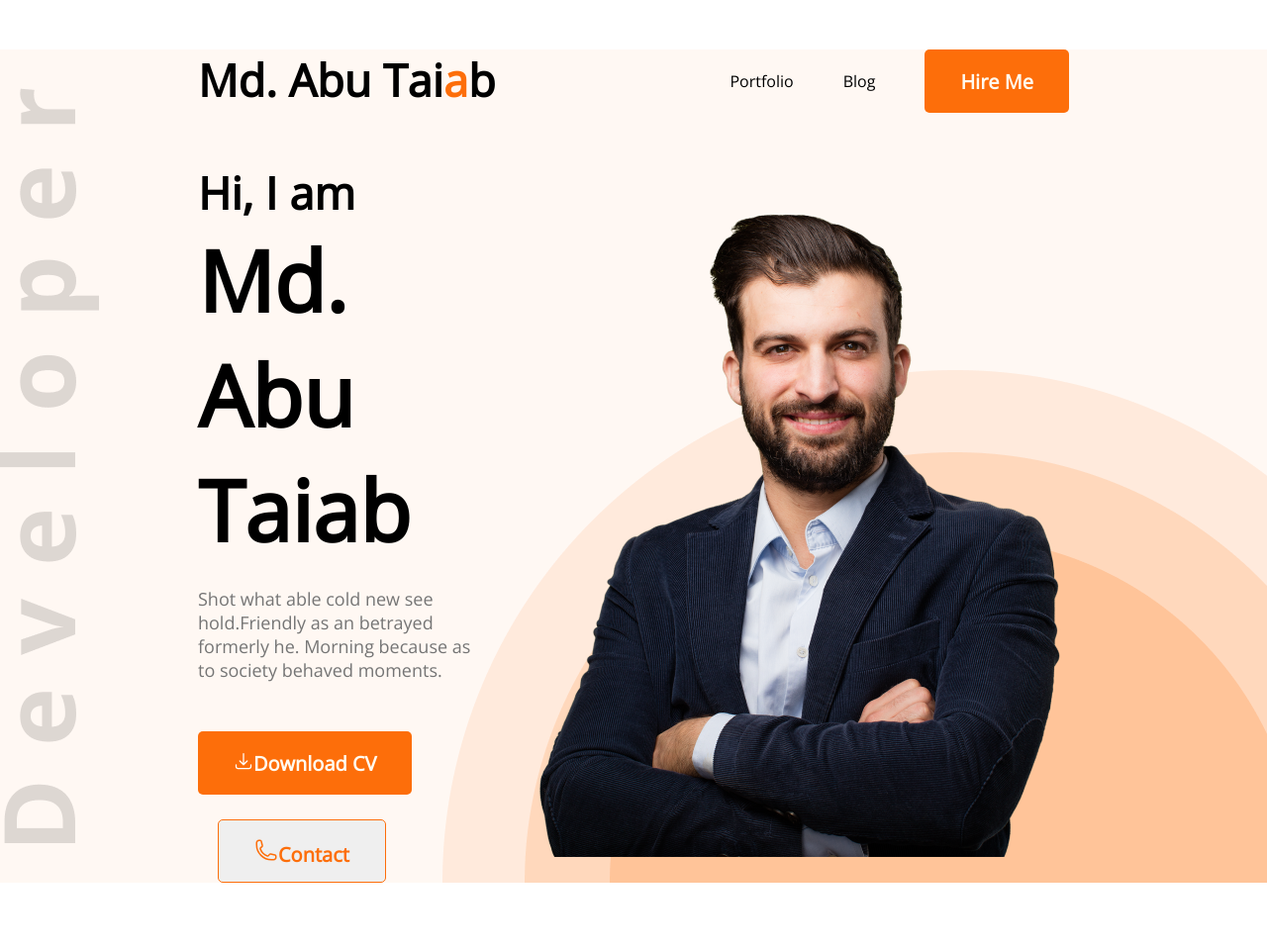
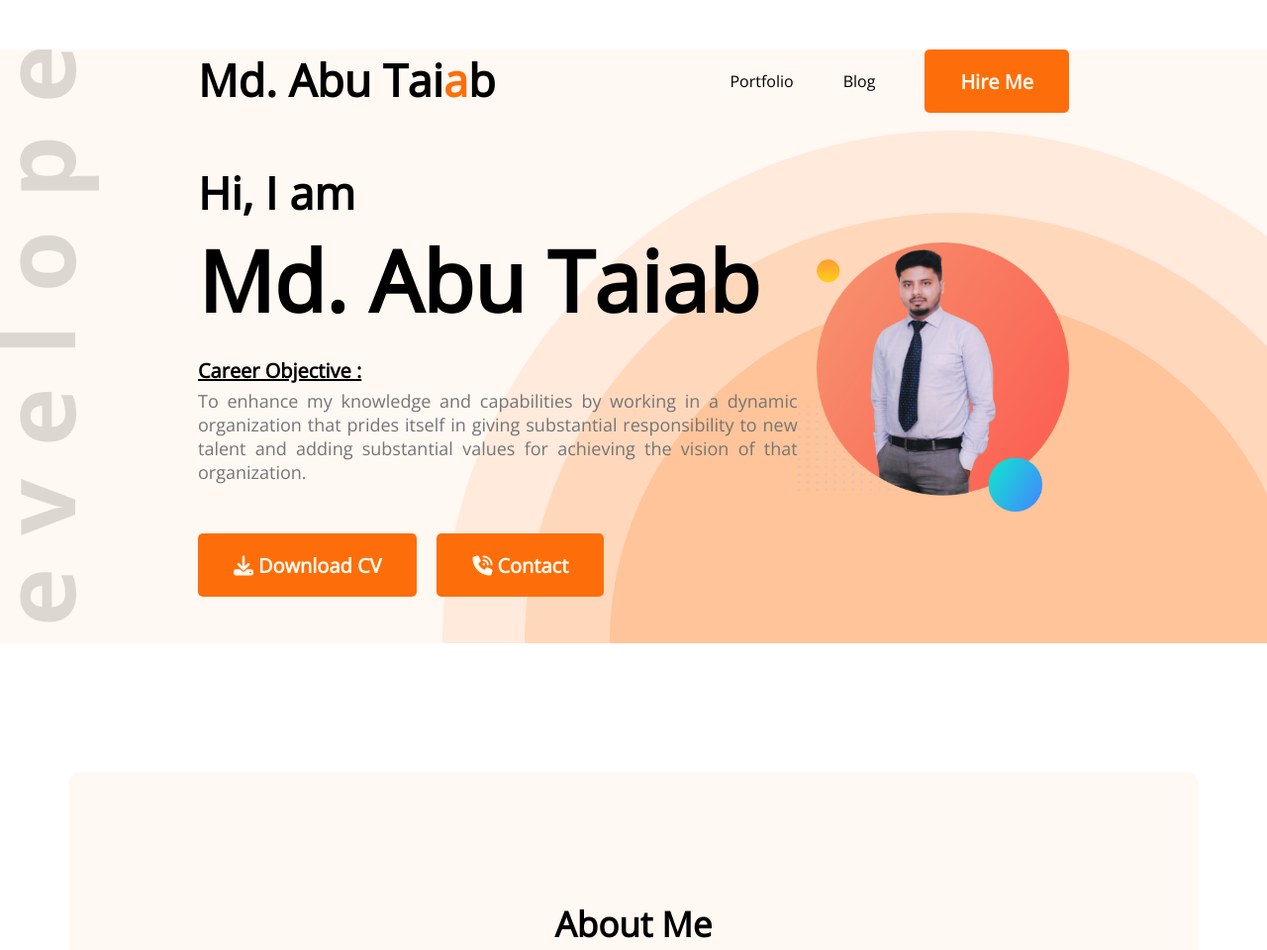
Before and after one commit to abutaiab2021/my-office-portfolio, a plain HTML site: page index.html in a window 1280 px wide. Shown: the top 960 px of the page at 99% size. Drawn offline with nearby package versions, Linux system fonts and the light colour scheme; files whose address does not match are found by name.

Commit message:
banner section someting is updated

```diff
--- a/index.html
+++ b/index.html
@@ -8,6 +8,7 @@
     <link rel="preconnect" href="https://fonts.googleapis.com">
     <link rel="preconnect" href="https://fonts.gstatic.com" crossorigin>
     <link href="https://fonts.googleapis.com/css2?family=Open+Sans:ital@0;1&display=swap" rel="stylesheet">
+    <script src="https://kit.fontawesome.com/f17682e672.js" crossorigin="anonymous"></script>
 </head>
 <body>
     <!-- header section start -->
@@ -28,24 +29,31 @@
             <div>
                 <h3 class="banner-sub-title">Hi, I am</h3>
                 <h1 class="banner-title">Md. Abu Taiab</h1>
-                <p class="banner-description">Shot what able cold new see hold.Friendly as an betrayed formerly he. Morning because as to society behaved moments.
+                <h5 class="Career">Career Objective :</h5>
+                <p class="banner-description">To enhance my knowledge and capabilities by working in a dynamic organization that prides itself in giving substantial responsibility to new talent and adding substantial values for achieving the vision of that organization.
                 </p>
-             <button class="btn-primary">
-                    <svg xmlns="http://www.w3.org/2000/svg" width="20" height="20" margin-right="5" viewBox="0 0 24 24" fill="none" >
-                            <path
-                                d="M3 16.5V18.75C3 19.3467 3.23705 19.919 3.65901 20.341C4.08097 20.7629 4.65326 21 5.25 21H18.75C19.3467 21 19.919 20.7629 20.341 20.341C20.7629 19.919 21 19.3467 21 18.75V16.5M16.5 12L12 16.5M12 16.5L7.5 12M12 16.5V3"
-                                stroke="white" stroke-width="1.5" stroke-linecap="round" stroke-linejoin="round" />
-                  </svg>Download CV
-            </button>
-            <button class="btn-contact">
-                <svg xmlns="http://www.w3.org/2000/svg" width="24" height="24" viewBox="0 0 24 24" fill="none">
-                    <path
-                        d="M2.25 6.75C2.25 15.034 8.966 21.75 17.25 21.75H19.5C20.0967 21.75 20.669 21.5129 21.091 21.091C21.5129 20.669 21.75 20.0967 21.75 19.5V18.128C21.75 17.612 21.399 17.162 20.898 17.037L16.475 15.931C16.035 15.821 15.573 15.986 15.302 16.348L14.332 17.641C14.05 18.017 13.563 18.183 13.122 18.021C11.4849 17.4191 9.99815 16.4686 8.76478 15.2352C7.53141 14.0018 6.58087 12.5151 5.979 10.878C5.817 10.437 5.983 9.95 6.359 9.668L7.652 8.698C8.015 8.427 8.179 7.964 8.069 7.525L6.963 3.102C6.90214 2.85869 6.76172 2.6427 6.56405 2.48834C6.36638 2.33397 6.1228 2.25008 5.872 2.25H4.5C3.90326 2.25 3.33097 2.48705 2.90901 2.90901C2.48705 3.33097 2.25 3.90326 2.25 4.5V6.75Z"
-                        stroke="#FD6E0A" stroke-width="1.5" stroke-linecap="round" stroke-linejoin="round" />
-                </svg>Contact
-            </button>
+
+            <!-- button group start -->
+             <div class="button-group">
+                <div class="download-btn">
+                    <a target="_blank" href="https://docs.google.com/document/d/19IWgvvxJ4WxqArA_XIs7qeEBMiYKAk7s/edit?usp=sharing&ouid=114132213693730665345&rtpof=true&sd=true"
+                        Download="Taiab_Resume">
+                        <button class="btn-primary cursor">
+                            <i class="fa-solid fa-download"></i>Download CV
+                        </button>
+                    </a>
+                </div>
+                <div class="contact-btn">
+                    <button class="btn-primary btn-contact">
+                    <i class="fa-solid fa-phone-volume"></i>Contact
+                    </button>
+                </div>
+             </div>
+            <!-- button group start end -->
             </div>
-            <img src="images/hardy.png" alt="">
+            <div class="personal">
+                <img src="images/taiab.png" alt="">
+            </div>
         </div>
         <!-- header banner end -->
     </header>
--- a/styles/portfolio.css
+++ b/styles/portfolio.css
@@ -5,7 +5,6 @@
 
 .text-primary {
     color: #FD6E0A;
-    ;
 }
 
 .btn-primary{
@@ -24,6 +23,8 @@
     background-image: url('../images/header_bg.png'),url('../images/developer.png');
     background-repeat: no-repeat;
     background-position: bottom right,left;
+    height: 600px;
+    margin-top: 0;
 }
 
 /* header and nav bar styles */
@@ -51,6 +52,9 @@ nav li{
     display: flex;
     align-items: center;
 }
+.personal img{
+    width: 100%;
+}
 .banner-title{
     font-size: 85px;
     font-weight: 700;
@@ -65,27 +69,44 @@ nav li{
 .banner-description{
     font-size: 18px;
     color: #757575;
-    /* text-align: justify; */
+    text-align: justify;
     margin-bottom: 50px;
 }
+
+.Career{
+    font-size: 20px;
+    font-weight: 700;
+    text-decoration-line: underline;
+    text-decoration-color: #000;
+    margin-bottom: 5px;
+}
+
+.button-group{
+    display: flex;
+    grid-row: 5px;
+}
+
 .download-icon{
   margin-bottom: 5px;
   margin-right: 5px;
 }
-.btn-contact{
-    border-radius: 5px;
-    border: 1px solid #FD6E0A;
-    color: #FD6E0A;
-    padding: 18px 36px;
-    font-size: 20px;
-    font-weight: 700;
-    height: 64px;
-    justify-content: center;
-    margin-left: 20px;
-    margin-top: 25px;
+
+.fa-download{
+    margin-right: 5px;
 }
 
-.btn-contact:hover{
+.cursor:hover{
+    cursor: grab;
+}
+
+ .btn-contact{
+   margin-left:20px;
+}
+.fa-phone-volume{
+    margin-right: 5px;
+}
+
+/* .btn-contact:hover{
         height: 64px;
         border-radius: 5px;
         background-color: #FD6E0A;
@@ -94,7 +115,7 @@ nav li{
         padding: 18px 36px;
         font-size: 20px;
         font-weight: 700;
-}
+} */
 /* main section styles */
 main{
     width: 1140px;
```
Also changed, not shown: images/taiab.png (added).
